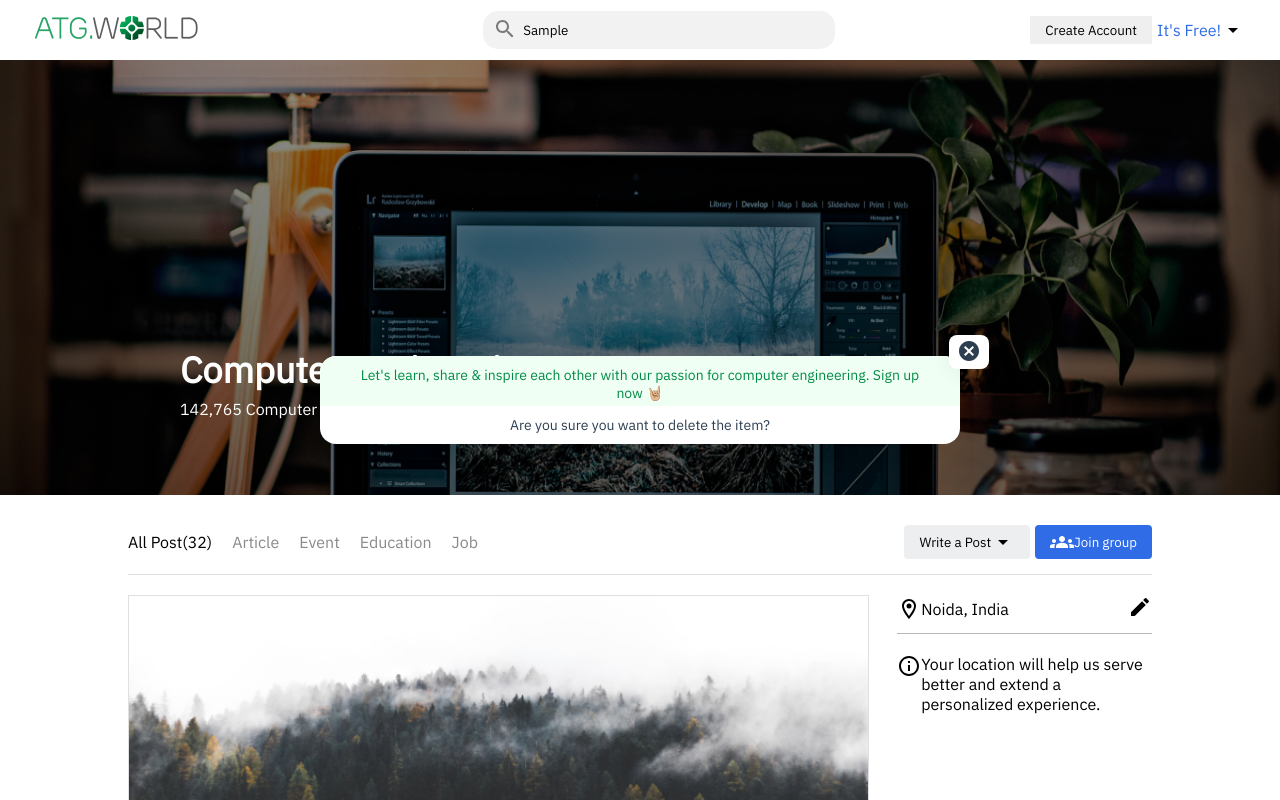
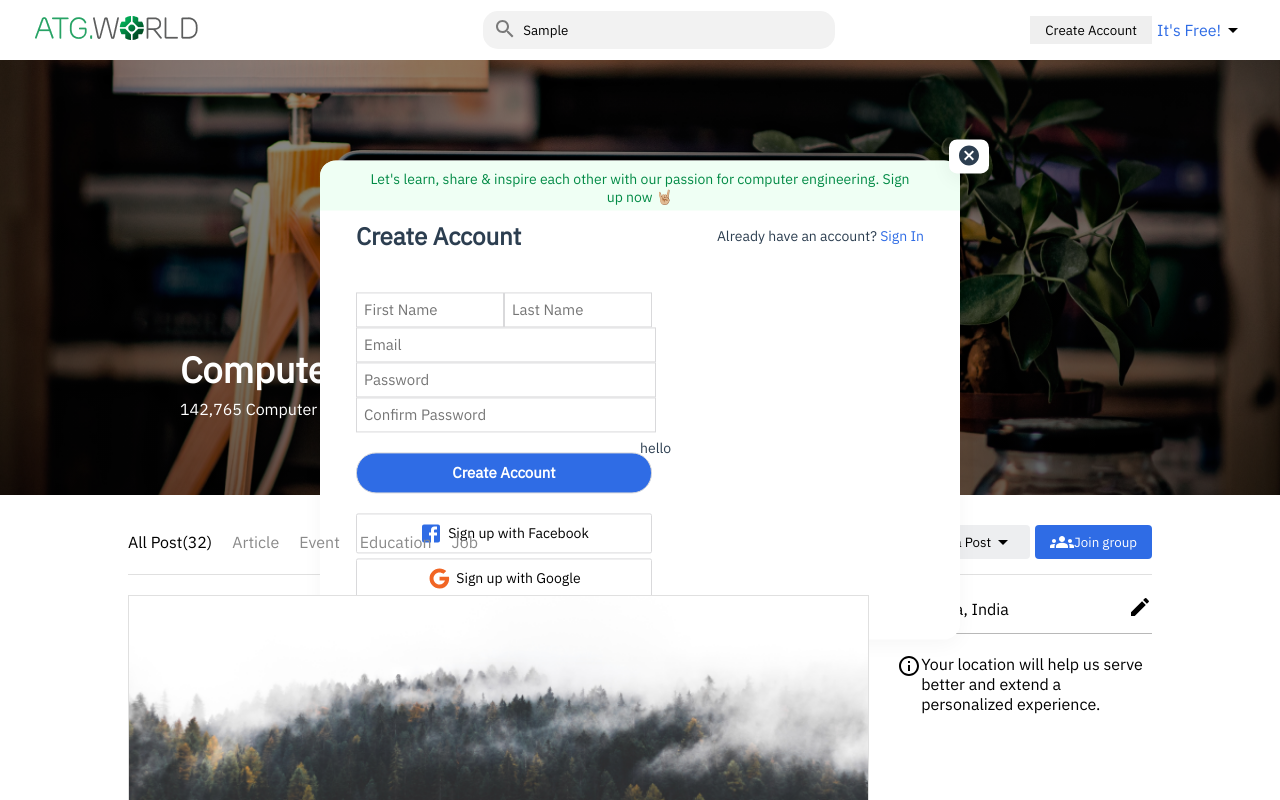
Before and after one commit to rakibul-wdp/social-application, a React (Create React App) app: page / in a window 1280 px wide. Both pictures are taken after typing "Sample" into the empty fields and a click on the button "Create Account". Shown: the top 800 px of the page. Built offline with nearby package versions, Linux system fonts and the light colour scheme.

Commit message:
create signup modal and style half section

```diff
--- a/src/Components/LoginModal.js
+++ /dev/null
@@ -1,26 +0,0 @@
-import CancelIcon from '@mui/icons-material/Cancel';
-import React from 'react';
-import "../css/LoginModal.css";
-
-const LoginModal = ({setIsOpen}) => {
-  return (
-    <>
-      <div className="darkBG" onClick={() => setIsOpen(false)} />
-      <div className="centered">
-        <div className="modal">
-          <div className="modalHeader">
-            <h5 className="heading">Let's learn, share & inspire each other with our passion for computer engineering. Sign up now 🤘🏼</h5>
-          </div>
-          <button className="closeBtn" onClick={() => setIsOpen(false)}>
-            <CancelIcon style={{ marginBottom: "-3px" }} />
-          </button>
-          <div className="modalContent">
-            Are you sure you want to delete the item?
-          </div>
-        </div>
-      </div>
-    </>
-  );
-};
-
-export default LoginModal;
--- /dev/null
+++ b/src/Components/LoginModal.jsx
@@ -0,0 +1,90 @@
+import CancelIcon from "@mui/icons-material/Cancel";
+import FacebookIcon from "@mui/icons-material/Facebook";
+import GoogleIcon from "@mui/icons-material/Google";
+import React from "react";
+import "../css/LoginModal.css";
+
+const LoginModal = ({ setIsOpen }) => {
+  return (
+    <>
+      <div className="darkBG" onClick={() => setIsOpen(false)} />
+      <div className="centered">
+        <div className="modal">
+          <div className="modalHeader">
+            <h5 className="heading">
+              Let's learn, share & inspire each other with our passion for
+              computer engineering. Sign up now 🤘🏼
+            </h5>
+          </div>
+          <button className="closeBtn" onClick={() => setIsOpen(false)}>
+            <CancelIcon style={{ marginBottom: "-3px" }} />
+          </button>
+          <div className="modalContent">
+            <div className="signup-heading-container">
+              <h5 className="signup-header">Create Account</h5>
+              <span>
+                Already have an account?{" "}
+                <span className="signup-to-signin">Sign In</span>
+              </span>
+            </div>
+            <div className="form-container">
+              <div className="main-form-container">
+                <form className="signup-form-container">
+                  <div className="signup-input-collapse">
+                    <input
+                      className="signup-input"
+                      type="text"
+                      placeholder="First Name"
+                    />
+                    <input
+                      className="signup-input"
+                      type="text"
+                      placeholder="Last Name"
+                    />
+                  </div>
+                  <input
+                    className="signup-input"
+                    type="email"
+                    name=""
+                    id=""
+                    placeholder="Email"
+                  />
+                  <input
+                    className="signup-input"
+                    type="password"
+                    name=""
+                    id=""
+                    placeholder="Password"
+                  />
+                  <input
+                    className="signup-input"
+                    type="password"
+                    name=""
+                    id=""
+                    placeholder="Confirm Password"
+                  />
+                  <input
+                    className="signup-input create-account-button"
+                    type="button"
+                    value="Create Account"
+                  />
+                </form>
+                <button className="signup-social">
+                  <FacebookIcon className="facebook-icon" />
+                  <span>Sign up with Facebook</span>
+                </button>
+                <button className="signup-social">
+                  <GoogleIcon className="google-icon" />
+                  <span>Sign up with Google</span>
+                </button>
+              </div>
+              <div className="signup-image">hello</div>
+            </div>
+          </div>
+        </div>
+      </div>
+    </>
+  );
+};
+
+export default LoginModal;
--- a/src/css/LoginModal.css
+++ b/src/css/LoginModal.css
@@ -35,7 +35,7 @@
 .heading {
   background-color: #effff4;
   margin: 0;
-  padding: 10px 35px 10px 35px;
+  padding: 10px 45px 10px 45px;
   color: #008a45;
   font-weight: 500;
   font-size: 14px;
@@ -43,10 +43,90 @@
 }
 
 .modalContent {
-  padding: 10px;
+  padding: 0 36px 36px 36px;
+  margin-top: -30px;
   font-size: 14px;
   color: #2c3e50;
-  text-align: center;
+}
+
+.form-container {
+  display: flex;
+  align-items: center;
+  justify-content: center;
+}
+
+.signup-heading-container {
+  display: flex;
+  align-items: center;
+  justify-content: space-between;
+}
+
+.signup-header {
+  font-size: 24px;
+  font-weight: 700;
+}
+
+.signup-to-signin {
+  color: #2f6ce5;
+}
+
+.main-form-container {
+  width: 50%;
+}
+
+.signup-input-collapse {
+  display: flex;
+  width: 104.2%;
+}
+
+.signup-input {
+  border: 1px solid #d9d9db;
+  width: 100%;
+  padding: 7px;
+  font-size: 15px;
+  color: #8a8a8a;
+  font-weight: 500;
+}
+
+.create-account-button {
+  margin: 20px 0;
+  width: 104.2%;
+  padding: 10px 0;
+  background-color: #2f6ce5;
+  border-radius: 20px;
+  color: #fff;
+  font-weight: 600;
+}
+
+.signup-social {
+  display: block;
+  width: 104.2%;
+  border: 1px solid #d9d9db;
+  border-radius: 2px;
+  padding: 7px 0;
+  background-color: #fff;
+  margin-bottom: 5px;
+  font-size: 14px;
+  font-weight: 500;
+  display: flex;
+  align-items: center;
+  justify-content: center;
+}
+
+.facebook-icon {
+  color: #2f6ce5;
+  font-size: 14px;
+  margin-right: 5px;
+}
+
+.google-icon {
+  color: rgb(241, 101, 36);
+  font-size: 14px;
+  margin-right: 5px;
+}
+
+.signup-image {
+  width: 50%;
 }
 
 .closeBtn {
```
